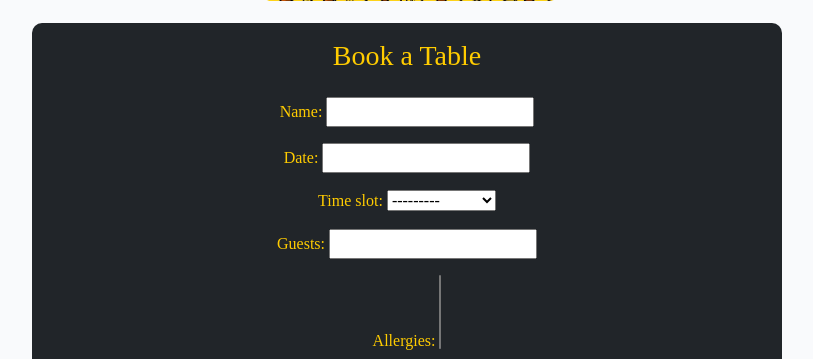
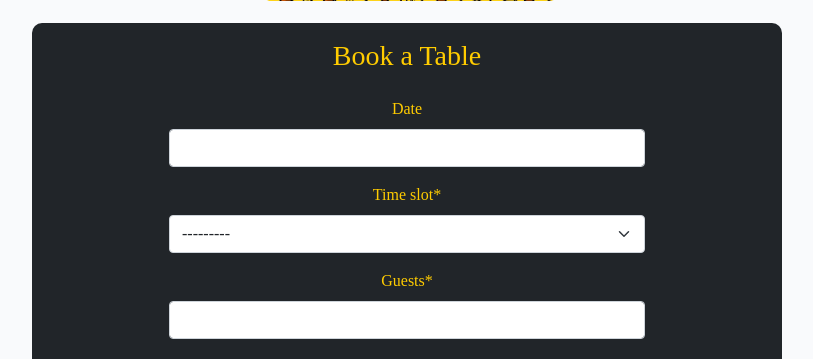
Before and after one commit to Ash-5p/six-blokes, a Django app: page / in a window 1280 px wide. Shown: the part 201-560 px from the top of the page, without its empty margins (233-1046 px from the left). Run offline with Django 4.2, Linux system fonts and the light colour scheme; data that the repository does not hold is empty; some libraries are stand-ins or nearby versions; some web fonts are replaced.

Commit message:
Add cripsy forms to booking form

```diff
--- a/booking/admin.py
+++ b/booking/admin.py
@@ -1,4 +1,5 @@
 from django.contrib import admin
+from django.contrib.auth.models import User
 from django_summernote.admin import SummernoteModelAdmin
 from .models import Booking, Allergen
 
--- a/booking/forms.py
+++ b/booking/forms.py
@@ -5,4 +5,4 @@ from django import forms
 class BookingForm(forms.ModelForm):
     class Meta:
         model = Booking
-        fields = ('name', 'date', 'time_slot', 'guests', 'allergies', 'booking_notes')
+        fields = ('date', 'time_slot', 'guests', 'allergies', 'booking_notes')
--- a/booking/models.py
+++ b/booking/models.py
@@ -27,11 +27,10 @@ class Booking(models.Model):
     """
     Stores a single booking request.
     """
-    name = models.CharField(max_length=200, default="")
     user = models.ForeignKey(
-        User, on_delete=models.CASCADE, related_name="booking_user", blank=True
+        User, on_delete=models.CASCADE, related_name="booking_user"
     )
-    date = models.DateField()
+    date = models.DateField(blank=True)
     time_slot = models.IntegerField(choices=TIMES)
     guests = models.PositiveIntegerField(validators=[MinValueValidator(1), MaxValueValidator(12)])
     allergies = models.ManyToManyField(Allergen, blank=True)
@@ -40,5 +39,9 @@ class Booking(models.Model):
     class Meta:
         ordering = ["-date"]
 
+    @property
+    def name(self):
+        return self.user.first_name
+
     def __str__(self):
         return f"Booking by {self.name} on {self.date}"
--- a/booking/templates/booking/booking.html
+++ b/booking/templates/booking/booking.html
@@ -1,4 +1,5 @@
 {% extends "base.html" %}
+{% load crispy_forms_tags %}
 
 {% block content %}
 <div class="container text-center bg-dark sign-in-box">
@@ -11,11 +12,7 @@
                 <div class="col-md-8 mt-3 offset-md-2">
                         <form method="POST" action="{% url 'booking' %}">
                                 {% csrf_token %}
-                                {{ booking_form.as_p }}
-                                {% if redirect_field_value %}
-                                <input type="hidden" name="{{ redirect_field_name }}"
-                                        value="{{ redirect_field_value }}" />
-                                {% endif %}
+                                {{ booking_form | crispy }}
                                 <button class="btn btn-signup right" type="submit">Book Table</button>
                         </form>
                 </div>
```
Also changed, not shown: booking/migrations/0003_remove_booking_name_alter_booking_date_and_more.py (added).
